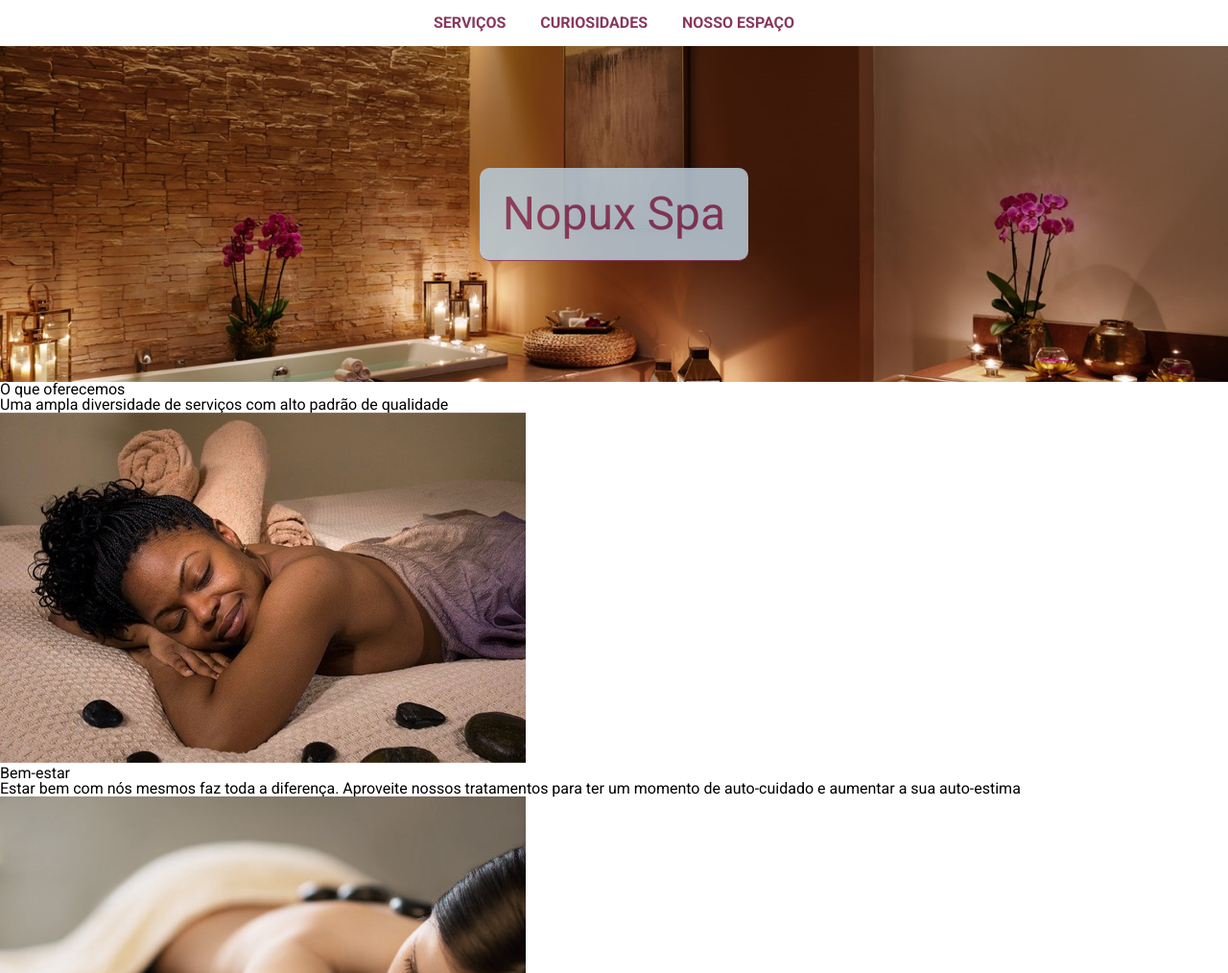
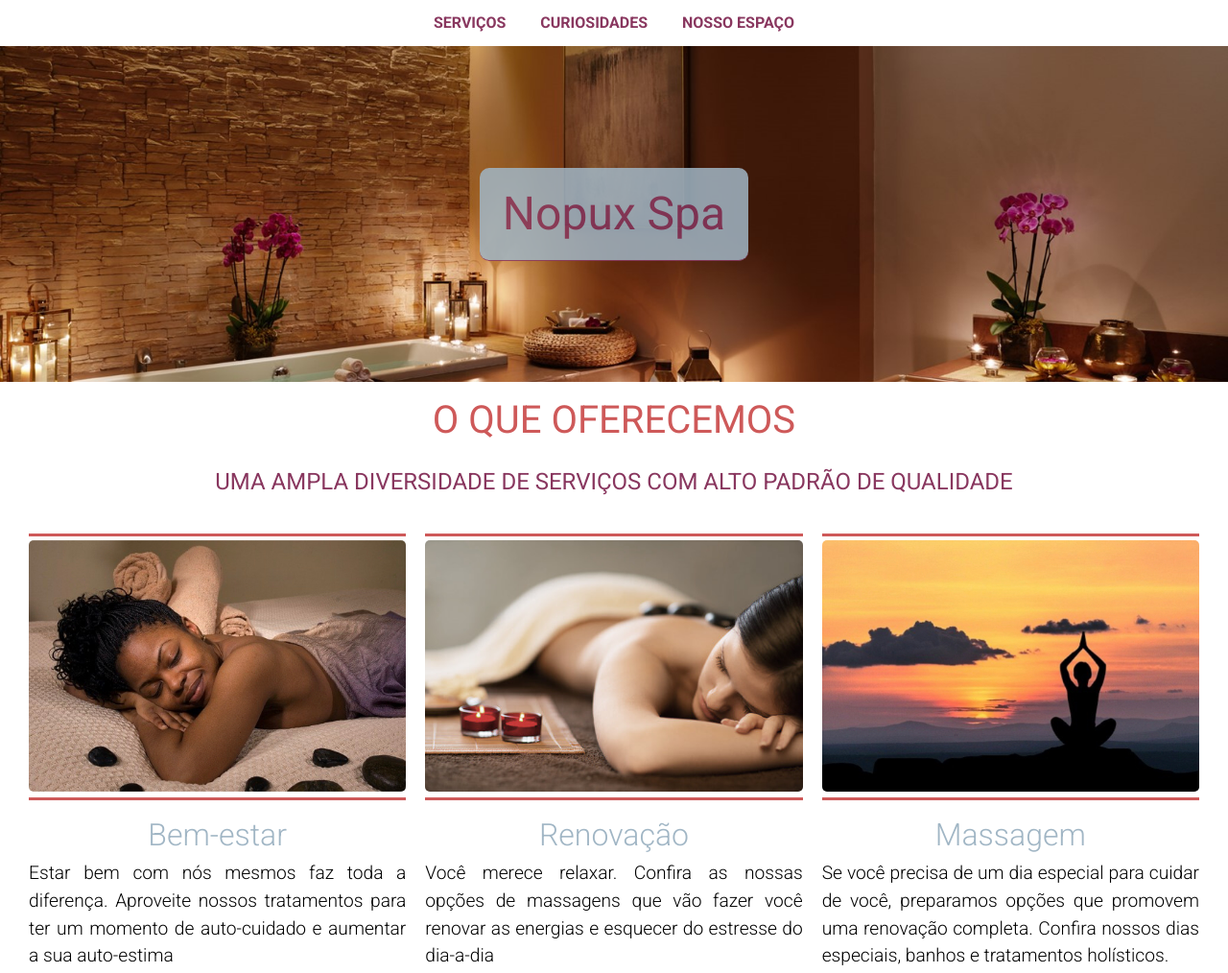
Before and after one commit to DeividXupon/Projeto-Sass, a plain HTML site: page index.html in a window 1280 px wide. Shown: the top 1014 px of the page at 96% size. Drawn offline with nearby package versions, Linux system fonts and the light colour scheme.

Commit message:
Editando area de serviços

```diff
--- a/index.html
+++ b/index.html
@@ -1,5 +1,5 @@
 <!DOCTYPE html>
-<html lang="en">
+<html lang="pt-br">
 
 <head>
     <meta charset="UTF-8">
@@ -43,26 +43,26 @@
         </section>
     </header>
     <main>
-        <section>
+        <section id="servico">
             <h3>O que oferecemos</h3>
             <h4>Uma ampla diversidade de serviços com alto padrão de qualidade</h4>
-            <div>
-                <div>
-                    <div>
+            <div class="cards">
+                <div class="card">
+                    <div class="img-container">
                         <img src="imagens/beleza.jpeg" alt="">
                     </div>
                     <h5>Bem-estar</h5>
                     <p>Estar bem com nós mesmos faz toda a diferença. Aproveite nossos tratamentos para ter um momento de auto-cuidado e aumentar a sua auto-estima</p>
                 </div>
-                <div>
-                    <div>
+                <div class="card">
+                    <div class="img-container">
                         <img src="imagens/bem-estar.jpeg" alt="">
                     </div>
                     <h5>Renovação</h5>
                     <p>Você merece relaxar. Confira as nossas opções de massagens que vão fazer você renovar as energias e esquecer do estresse do dia-a-dia</p>
                 </div>
-                <div>
-                    <div>
+                <div class="card">
+                    <div class="img-container">
                         <img src="imagens/descanso.jpeg" alt="">
                     </div>
                     <h5>Massagem</h5>
--- a/styles/abstract/_variaveis.scss
+++ b/styles/abstract/_variaveis.scss
@@ -2,4 +2,4 @@ $font: 'Roboto', sans-serif;
 
 $cor-primaria: #89375F;
 $cor-secundaria: #CE5959;
-$cor-terciaria: #BACDDB;
+$cor-terciaria: #a1b6c5;
--- a/styles/componets/_banner.scss
+++ b/styles/componets/_banner.scss
@@ -24,17 +24,18 @@
         opacity: 0.85;
         border-radius: 10px;
         border-bottom: 1px solid $cor-primaria;
-        transition: 1s;
+        transition-duration: 2s;
+        transition-delay: 2s;
 
         h1{
-            transition: 1s;
             font-size: 3rem;
             color: $cor-primaria;
             opacity: 1;
         }
 
         h2{
-            transition: 0.7s;
+            transition-duration: 1s;
+            transition-delay: 2s;
             font-size: 0rem;
             color: $cor-secundaria;
         }
--- /dev/null
+++ b/styles/componets/_servico.scss
@@ -0,0 +1,57 @@
+@import '../abstract/variaveis';
+
+#servico{
+    padding: 20px;
+
+    h3{
+        font-size: 2.5rem;
+        color: $cor-secundaria;
+        text-transform: uppercase;
+        text-align: center;
+    }
+
+    h4{
+        font-size: 1.5rem;
+        color: $cor-primaria;
+        text-transform: uppercase;
+        text-align: center;
+        margin: 2rem;
+    }
+
+    .cards{
+        display: flex;
+        justify-content: space-between;
+        .card{
+            width: 500px;
+            text-align: center;
+            margin: 10px;
+
+            h5{
+                font-size: 2rem;
+                margin-top: 20px;
+                margin-bottom: 10px;
+                font-weight: 300;
+                color: $cor-terciaria;
+            }
+
+            p{
+                font-size: 1.2rem;
+                font-weight: 300;
+                line-height: 1.5;
+                text-align: justify;
+            }
+
+            .img-container{
+                border-bottom: 3px solid $cor-secundaria;
+                border-top: 3px solid $cor-secundaria;
+                padding-top: 4px;
+                padding-bottom: 3px;
+
+                img{
+                    border-radius: 5px;
+                    max-width: 100%;
+                }
+            }
+        }
+    }
+}
--- a/styles/style.scss
+++ b/styles/style.scss
@@ -1,3 +1,4 @@
 @import './abstract/base';
 @import './componets/nav-bar';
 @import './componets/banner';
+@import './componets/servico';
```
Also changed, not shown: styles/style.css, 1 other file.
